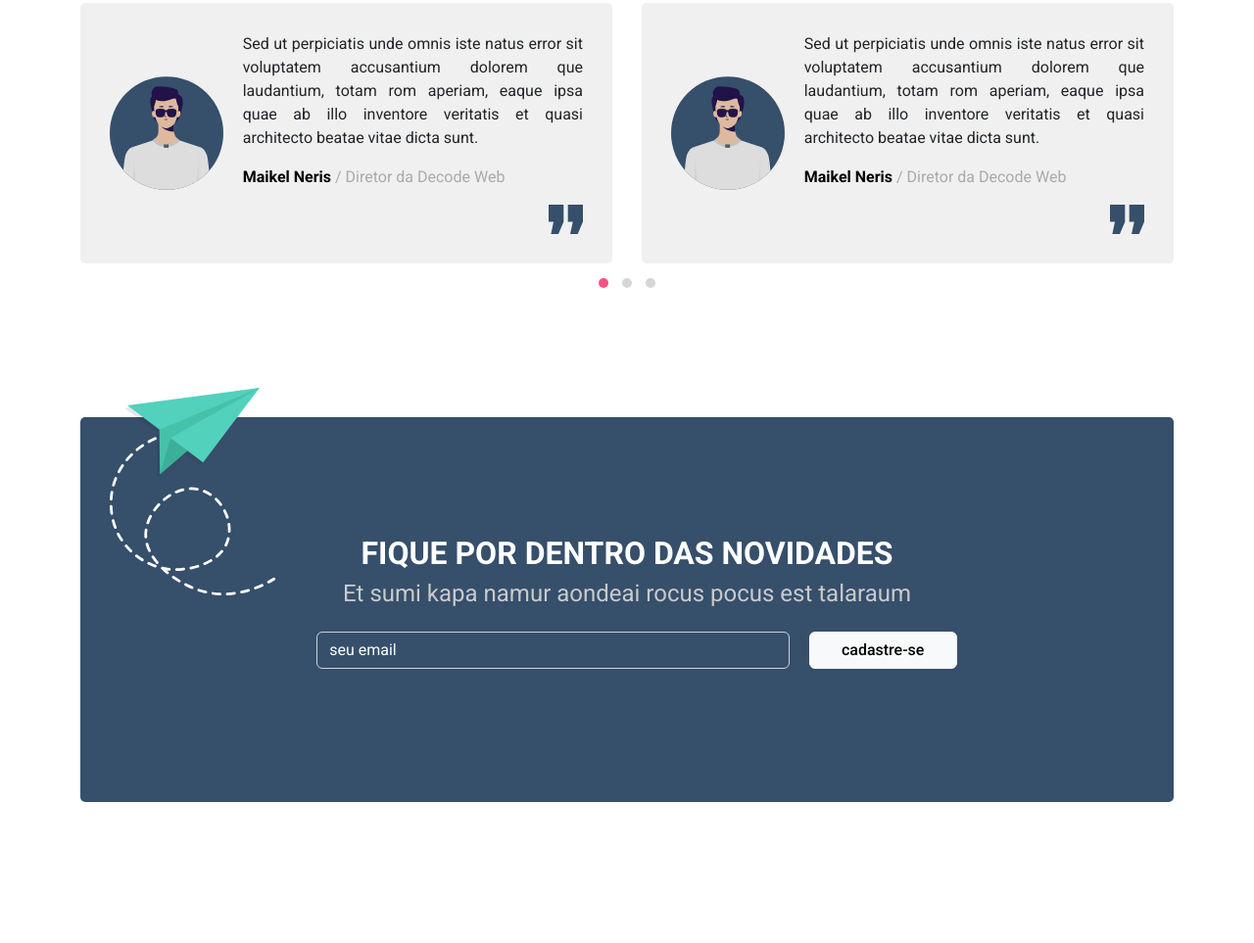
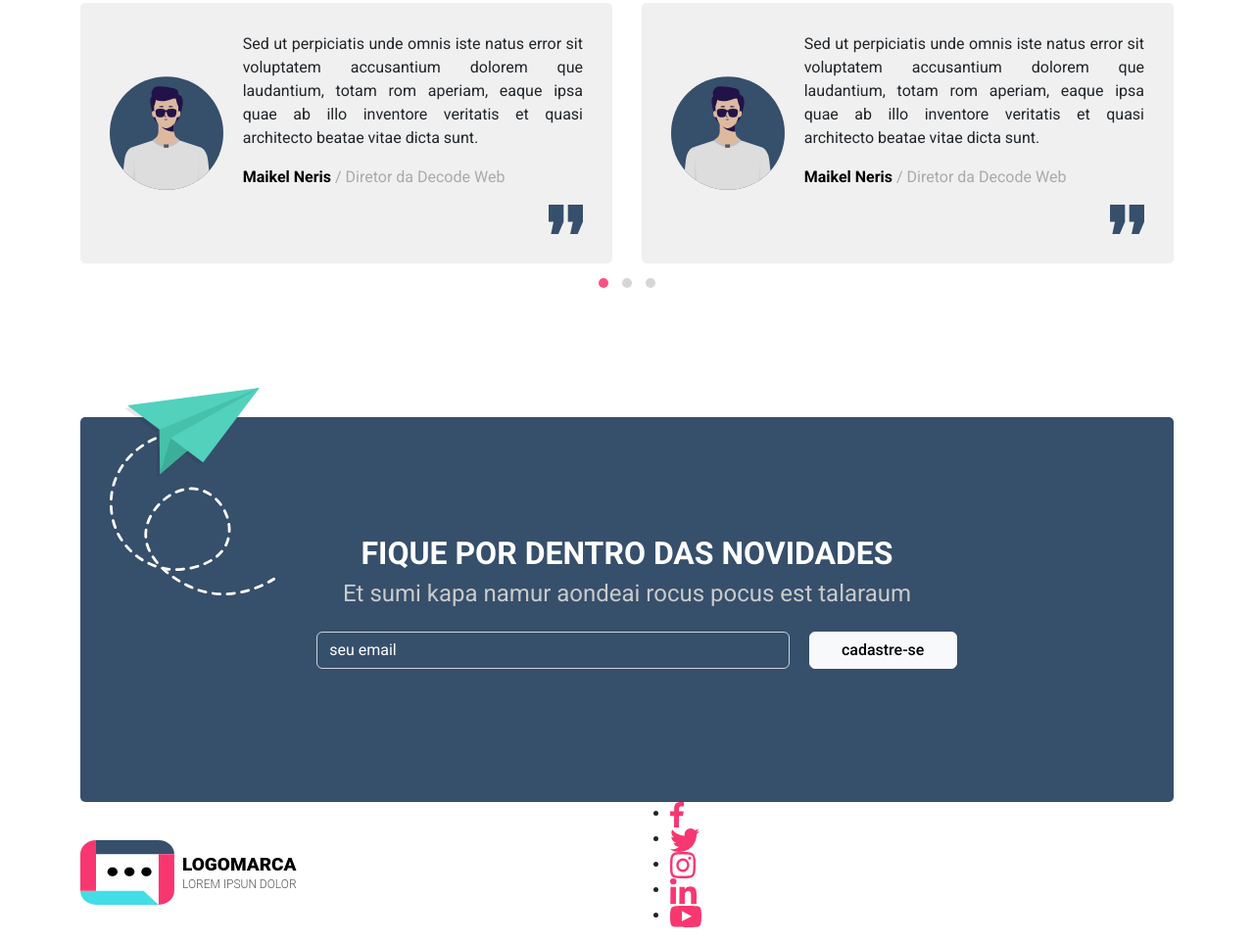
Before and after one commit to MarcusVMendes/bootstrap-landing-page, a plain HTML site: page index.html in a window 1280 px wide. Shown: the part 4380-5343 px from the top of the page at 98% size. Before the commit the page ends 5199 px from the top, so only its background shows below. Drawn offline with nearby package versions, Linux system fonts and the light colour scheme.

Commit message:
chore: social buttons structure

```diff
--- a/index.html
+++ b/index.html
@@ -473,6 +473,42 @@
                     </div>
                 </form>
             </div>
+            <div class="logo pv-4">
+                <div class="row">
+                    <div class="col-md-6 align-self-center">
+                        <img src="assets/logo.svg" alt="logo" class="img-fluid">
+                    </div>
+                    <div class="col-md-6 align-self-center">
+                        <ul>
+                            <li>
+                                <a href="#">
+                                    <img src="assets/facebook.svg" alt="facebook">
+                                </a>
+                            </li>
+                            <li>
+                                <a href="#">
+                                    <img src="assets/twitter.svg" alt="facebook">
+                                </a>
+                            </li>
+                            <li>
+                                <a href="#">
+                                    <img src="assets/instagram.svg" alt="facebook">
+                                </a>
+                            </li>
+                            <li>
+                                <a href="#">
+                                    <img src="assets/linkedin.svg" alt="facebook">
+                                </a>
+                            </li>
+                            <li>
+                                <a href="#">
+                                    <img src="assets/youtube.svg" alt="facebook">
+                                </a>
+                            </li>
+                        </ul>
+                    </div>
+                </div>
+            </div>
         </div>
     </footer>
     <!-- /FOOTER -->
```
